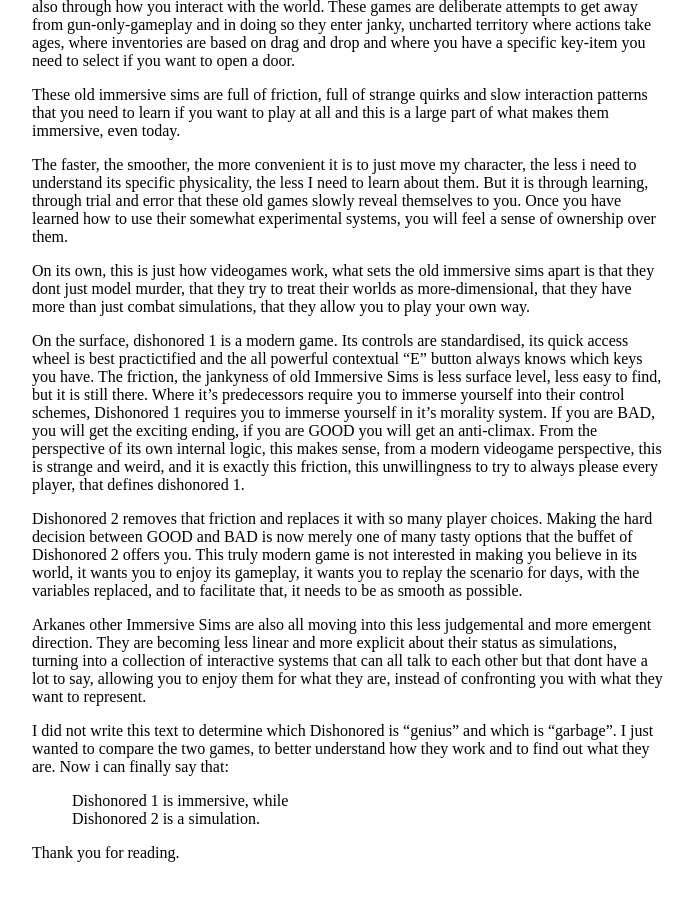
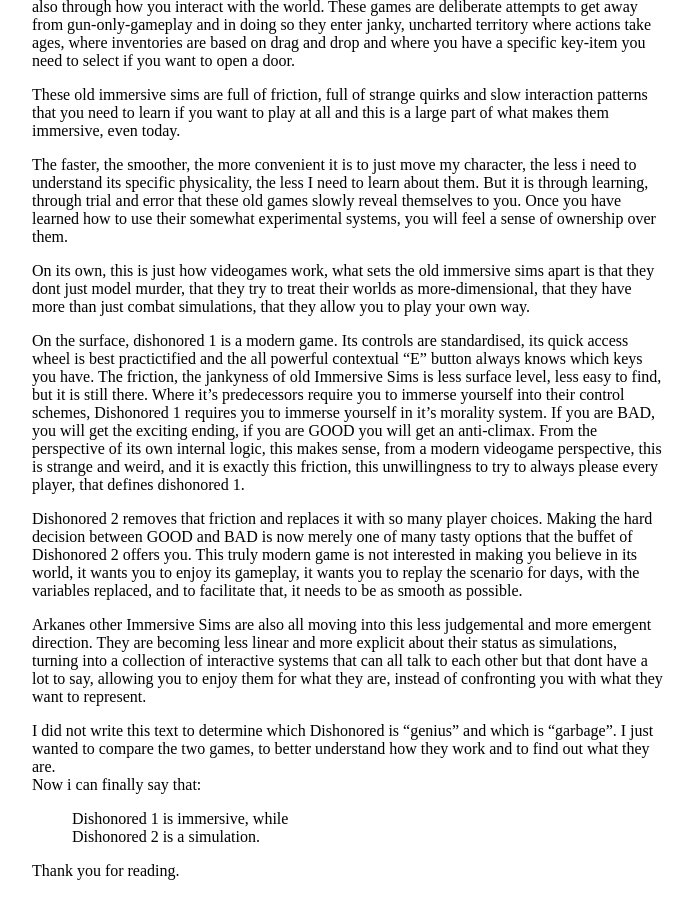
Before and after one commit to stuffedwombat/stuffedwombat.github.io, a Jekyll site: the page built from about_dishonored.md, in a window 1280 px wide and 900 px high, scrolled down 4165 px. Shown: the whole window, without its empty margins (292-985 px from the left). Built offline with Jekyll 4.4.1, drawn with Linux system fonts in a browser that asks for light colours; our own code applies the rules of GitHub Pages for plain Markdown files; comment, search, counter and statistics services are not loaded.

```diff
--- a/about_dishonored.md
+++ b/about_dishonored.md
@@ -12,7 +12,7 @@ I am not here to determine which of the two games is more or less "flawed". I ju
 
 <h3>The most important decision</h3>
 
-Exchanging cutscenes, voicelines and cinematics in response to Player Choice is expensive, but making mutually exclusive gameplay-content is extremely expensive. If we want to understand what specific type of player choice each dishonored game cares about, we just have to look for the decision that has the biggest impact on gameplay.
+Exchanging cutscenes, voicelines and cinematics in response to Player Choice is expensive, but making mutually exclusive gameplay-content is extremely expensive. If we want to understand what specific type of player choice each dishonored game cares about, we just have to look for the decision that has the biggest impact on gameplay.<br>
 
 The most important Player choice in Dishonored 1 is accumulative, because the later levels change in response to your chaos system.
 Your moment to moment actions not only add up to GOOD or BAD Ending Slides, they also add up to a completely different late-game experience.
@@ -107,10 +107,10 @@ Dishonored 2 removes that friction and replaces it with so many player choices.
 
 Arkanes other Immersive Sims are also all moving into this less judgemental and more emergent direction. They are becoming less linear and more explicit about their status as simulations, turning into a collection of interactive systems that can all talk to each other but that dont have a lot to say, allowing you to enjoy them for what they are, instead of confronting you with what they want to represent.
 
-I did not write  this text to determine which Dishonored is "genius" and which is "garbage". I just wanted to compare the two games, to better understand how they work and to find out what they are.
-Now i can finally say that:
+I did not write  this text to determine which Dishonored is "genius" and which is "garbage". I just wanted to compare the two games, to better understand how they work and to find out what they are.<br>
+Now i can finally say that:<br>
 
-* Dishonored 1 is immersive, while
-* Dishonored 2 is a simulation.
+* Dishonored 1 is immersive, while<br>
+* Dishonored 2 is a simulation.<br>
 
 Thank you for reading.
```
